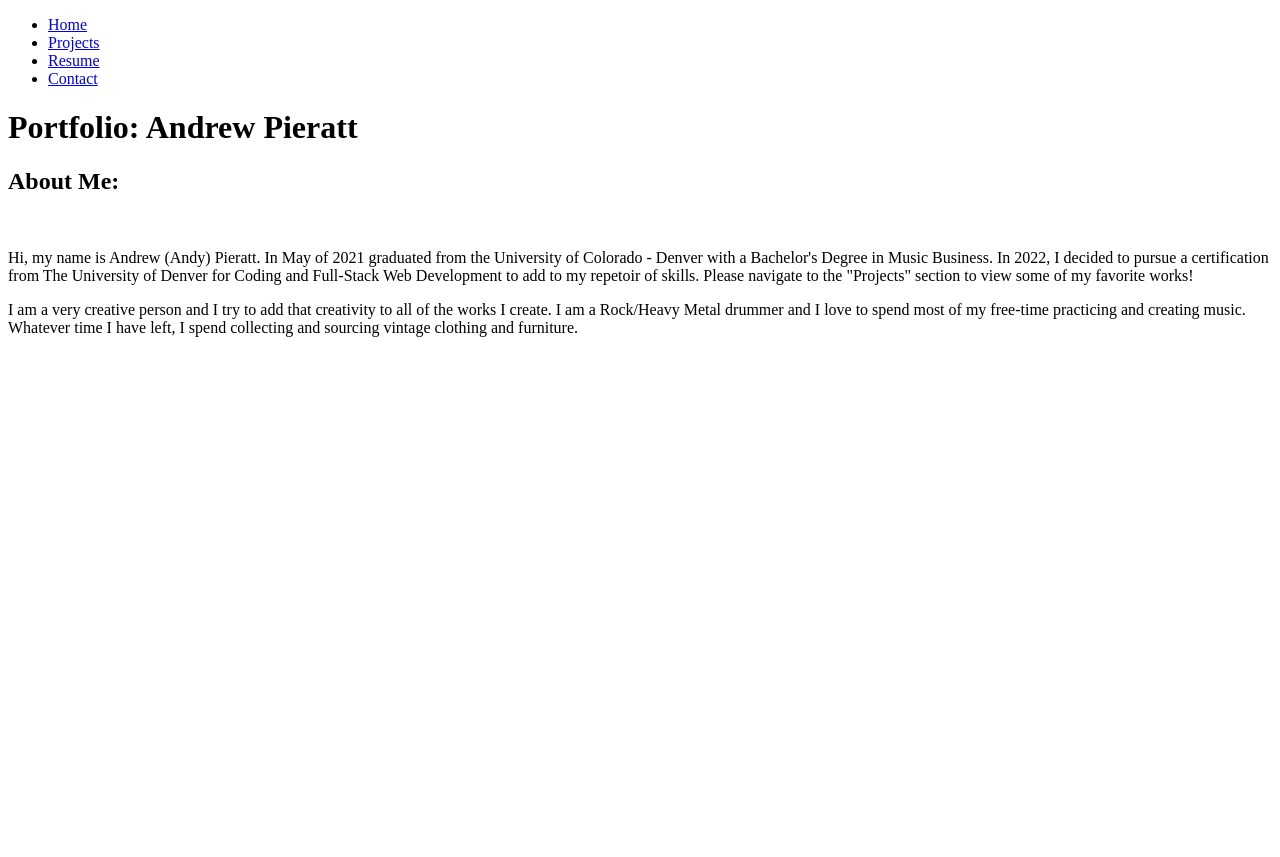
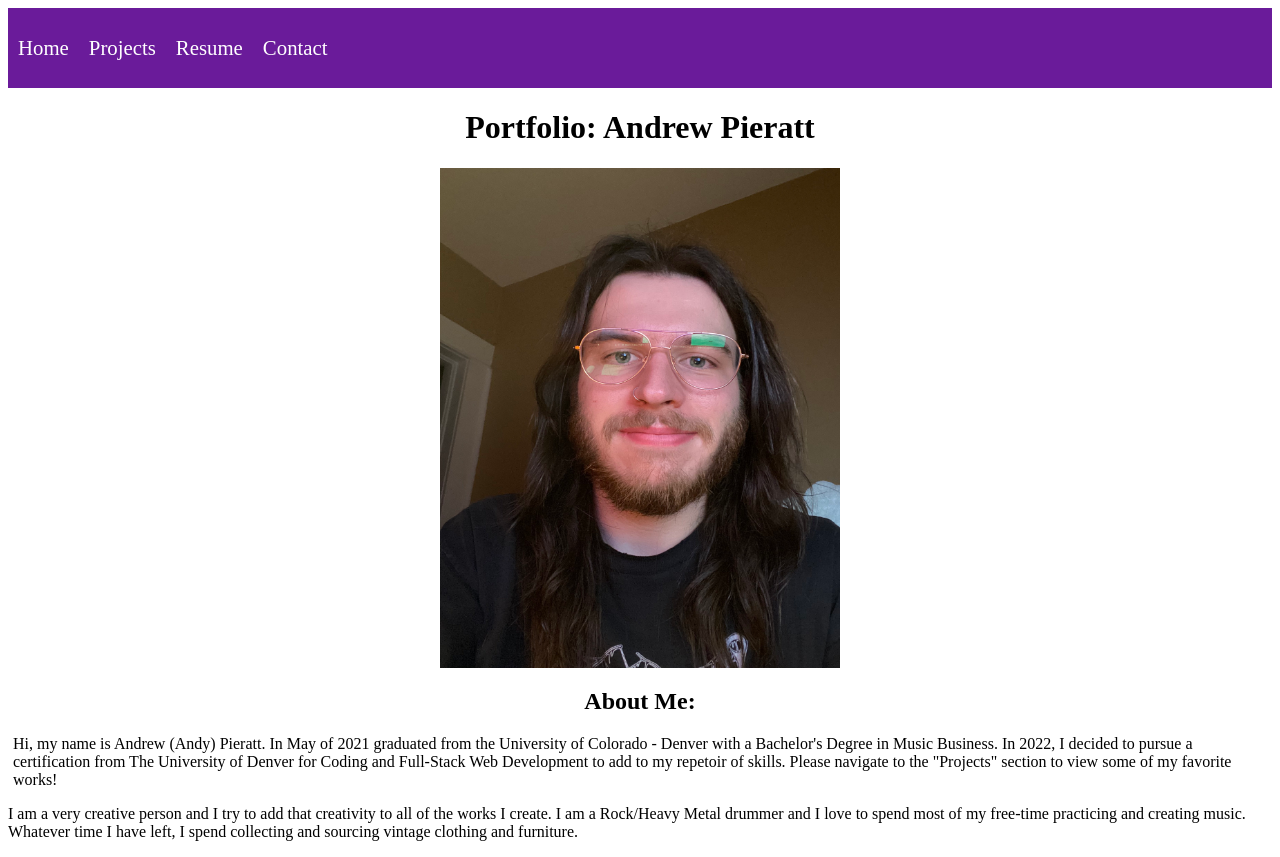
Before and after one commit to andypieratt/port-foliage, a React (Create React App) app in the folder client/: page / in a window 1280 px wide. Before the commit the page ends 800 px from the top, so only its background shows below. Built offline with nearby package versions, Linux system fonts and the light colour scheme.

Commit message:
started to add some inline css to the page files and added and images directory in the public folder

```diff
--- a/client/src/components/NavTabs.js
+++ b/client/src/components/NavTabs.js
@@ -1,47 +1,61 @@
 import React from "react";
+
+const styles = {
+  navbar: {
+    display: "flex",
+    background: "#6a1b9a",
+    height: "80px",
+    width: "auto",
+    alignItems: "center",
+    textAlign: "end",
+  },
+  h1: {
+    textAlign: "left",
+  },
+  a: {
+    color: "white",
+    fontSize: "1.3rem",
+    textDecoration: "none",
+    padding: "10px",
+  },
+};
 
 function NavTabs({ currentPage, handlePageChange }) {
   return (
-    <ul>
-      <li>
+    <nav style={styles.navbar}>
       <a
+        style={styles.a}
         href="#home"
         onClick={() => handlePageChange("Home")}
         className={currentPage === "Home" ? "nav-link active" : "nav-link"}
       >
         Home
       </a>
-      </li>
-      <li>
       <a
+        style={styles.a}
         href="#projects"
         onClick={() => handlePageChange("Projects")}
-          className={
-            currentPage === "Projects" ? "nav-link active" : "nav-link"
-          }
+        className={currentPage === "Projects" ? "nav-link active" : "nav-link"}
       >
         Projects
       </a>
-      </li>
-      <li>
       <a
+        style={styles.a}
         href="#resume"
         onClick={() => handlePageChange("Resume")}
         className={currentPage === "Resume" ? "nav-link active" : "nav-link"}
       >
         Resume
       </a>
-      </li>
-      <li>
       <a
+        style={styles.a}
         href="#contact"
         onClick={() => handlePageChange("Contact")}
         className={currentPage === "Contact" ? "nav-link active" : "nav-link"}
       >
         Contact
       </a>
-      </li>
-    </ul>
+    </nav>
   );
 }
 
--- a/client/src/components/pages/Contact.js
+++ b/client/src/components/pages/Contact.js
@@ -1,12 +1,28 @@
 import React from "react";
+
+const styles = {
+  h1: {
+    marginLeft: "5px",
+  },
+  p: {
+    fontSize: "20px",
+    marginLeft: "5px",
+  },
+  li: {
+    margin: "5px",
+    fontSize: "20px",
+  },
+};
 
 export default function Contact() {
   return (
     <div>
-      <h1>Contact</h1>
-      <p>Please contact or connect with me through the links below:</p>
+      <h1 style={styles.h1}>Contact</h1>
+      <p style={styles.p}>
+        Please contact or connect with me through the links below:
+      </p>
       <ul>
-        <li>
+        <li style={styles.li}>
           GitHub:
           <a
             href="https://github.com/andypieratt"
@@ -16,7 +32,7 @@ export default function Contact() {
             @andypieratt
           </a>
         </li>
-        <li>
+        <li style={styles.li}>
           LinkedIn:
           <a
             href="https://www.linkedin.com/in/andrew-pieratt/"
--- a/client/src/components/pages/Home.js
+++ b/client/src/components/pages/Home.js
@@ -1,15 +1,34 @@
 import React from "react";
+
+const styles = {
+  div: {
+    display: "flex",
+  },
+  h1: {
+    textAlign: "center",
+  },
+  img: {
+    width: "400px",
+    height: "500px",
+    display: "flex",
+    margin: "auto",
+    alignItems: "center",
+  },
+  p: {
+    margin: "5px",
+  },
+};
 
 export default function Home() {
   return (
     <div>
       <header>
-        <h1>Portfolio: Andrew Pieratt</h1>
+        <h1 style={styles.h1}>Portfolio: Andrew Pieratt</h1>
       </header>
 
-      <h2>About Me:</h2>
-      <img></img>
-      <p>
+      <img style={styles.img} src="./images/profile-img-placeholder.jpg"></img>
+      <h2 style={styles.h1}>About Me:</h2>
+      <p style={styles.p}>
         Hi, my name is Andrew (Andy) Pieratt. In May of 2021 graduated from the
         University of Colorado - Denver with a Bachelor's Degree in Music
         Business. In 2022, I decided to pursue a certification from The
```
Also changed, not shown: client/public/images/profile-img-placeholder.jpg (added). Lines whose indentation alone changed are shown as unchanged.
